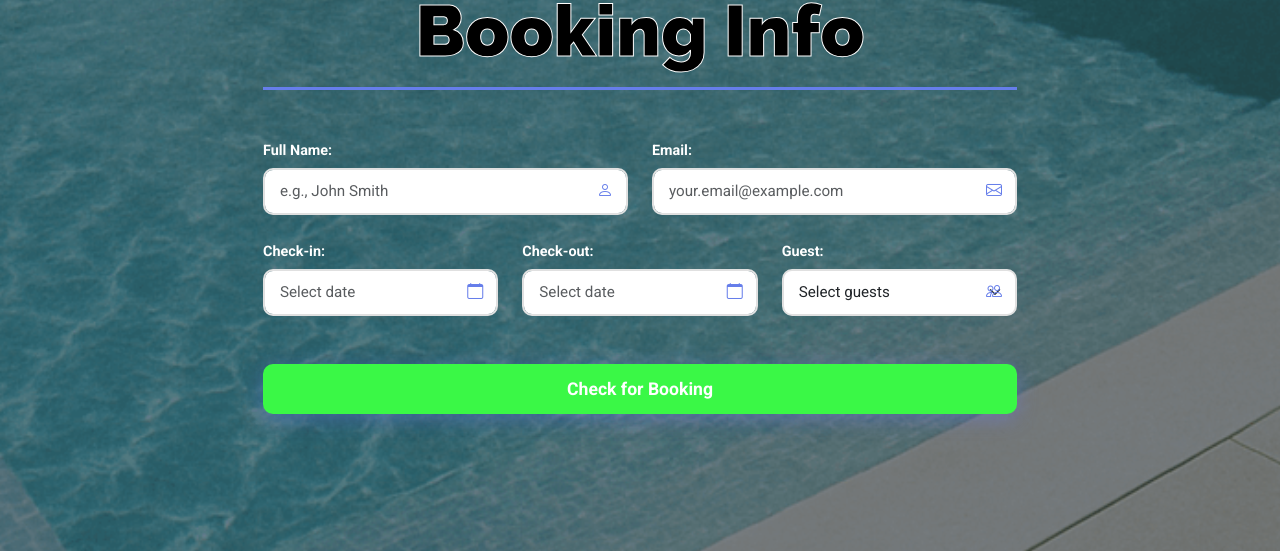
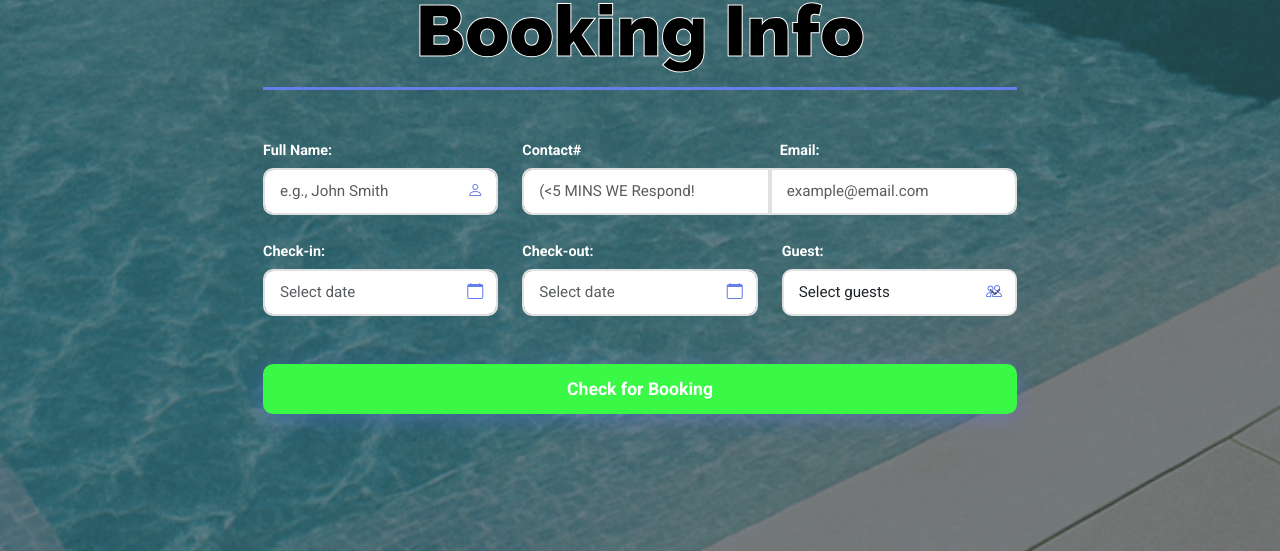
Before and after one commit to KadGeo/Beach-Houses-In-Mayaro-Website, a website: page index.html in a window 1280 px wide. Shown: the part 2006-2557 px from the top of the page. Drawn offline with nearby package versions, Linux system fonts and the light colour scheme; no server answers.

Commit message:
Added a contact number input field to the booking section

```diff
--- a/assets/css/custom.css
+++ b/assets/css/custom.css
@@ -475,6 +475,8 @@ body.scrolled .site-title {
   font-size: 0.9rem;
 }
 
+
+
 .form-control, .form-select {
   padding: 10px 15px;
   border: 2px solid #e0e0e0;
@@ -615,7 +617,13 @@ html {
 }
 
 /*Desktop Navigation - Override main.css */
-@media (min-width: 1200px) {.sub-hero {padding-right: 7rem;}}
+@media (min-width: 1200px) {
+  .sub-hero { padding-right: 7rem; }
+
+  label[for="email"] {
+    padding-left: 10px;
+  }
+}
 
 /* Mobile Navigation - Override main.css */
 @media (max-width: 1199px) {
@@ -704,6 +712,8 @@ html {
     transform: translateX(-40%) !important;
     white-space: nowrap !important;
   }
+
+
 }
 
 /* Responsive Design */
--- a/index.html
+++ b/index.html
@@ -219,7 +219,7 @@
           <form id="bookingForm">
             <!-- Contact Information Row -->
             <div class="row mb-4">
-              <div class="col-md-6 mb-3 mb-md-0">
+              <div class="col-md-4 mb-3 mb-md-0">
                 <label for="fullName" class="form-label">Full Name:</label>
                 <div class="input-group-icon">
                   <input type="text" class="form-control" id="fullName" name="fullName"
@@ -228,12 +228,18 @@
                 </div>
               </div>
 
-              <div class="col-md-6">
-                <label for="email" class="form-label">Email:</label>
-                <div class="input-group-icon">
-                  <input type="email" class="form-control" id="email" name="email"
-                         placeholder="your.email@example.com" required>
-                  <i class="bi bi-envelope"></i>
+              <div class="col-md-8">
+                <div class="row g-0">
+                  <div class="col-6">
+                    <label for="phone-contact" class="form-label">Contact#</label>
+                    <input type="tel" class="form-control rounded-end-0" id="phone-contact" name="phoneContact"
+                           placeholder="(<5 MINS WE Respond!" required>
+                  </div>
+                  <div class="col-6">
+                    <label for="email" class="form-label">Email:</label>
+                    <input type="email" class="form-control rounded-start-0" id="email" name="email"
+                           placeholder="example@email.com" required>
+                  </div>
                 </div>
               </div>
             </div>
@@ -622,7 +628,7 @@
       // Add Days to formData
       formData.Days = Days;
 
-      // Generate or retrieve idempotent request_id
+      // Generate or retrieve idempotent request
       const requestId = window.getOrCreateRequestId().trim();
 
       // Merge with booking configuration data + request_id
```
